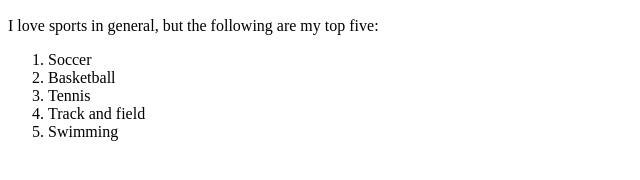
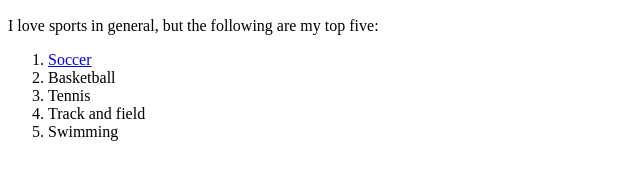
Before and after one commit to techyfaith/Training-materials, a plain HTML site: page index.html in a window 1280 px wide. Shown: the part 372-552 px from the top of the page, 0-640 px from the left. Drawn offline with Linux system fonts and the light colour scheme.

Commit message:
Update index.html

```diff
--- a/index.html
+++ b/index.html
@@ -16,7 +16,7 @@
         <h2>My Favorite Sports</h2>
         <p>I love sports in general, but the following are my top five:<br> </p>
         <ol>
-            <li>Soccer</li>
+            <li><a href="https://www.premierleague.com/">Soccer</a></li>
             <li>Basketball</li>
             <li>Tennis</li>
             <li>Track and field</li>
```
